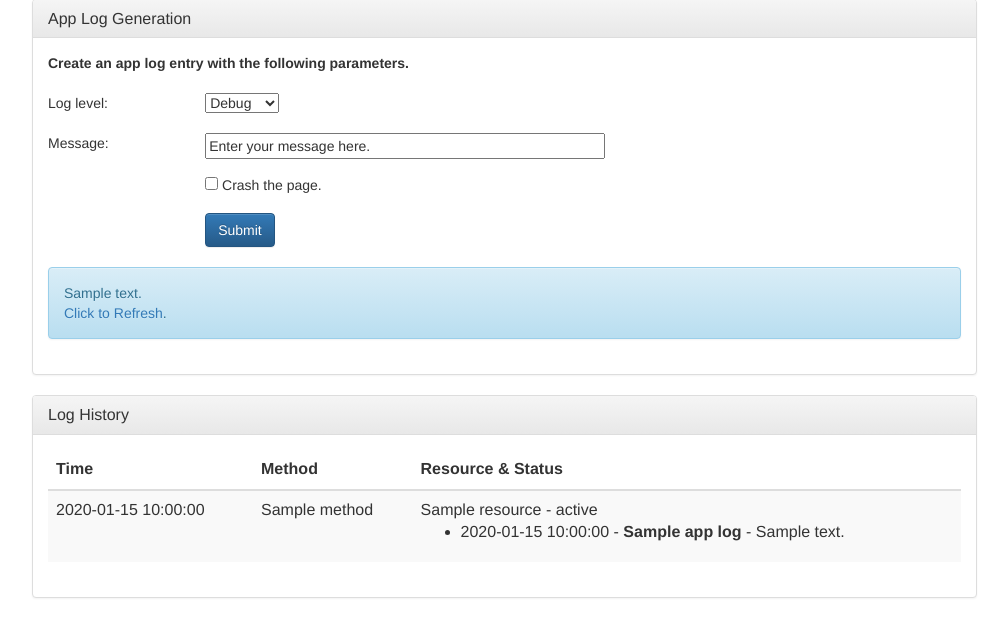
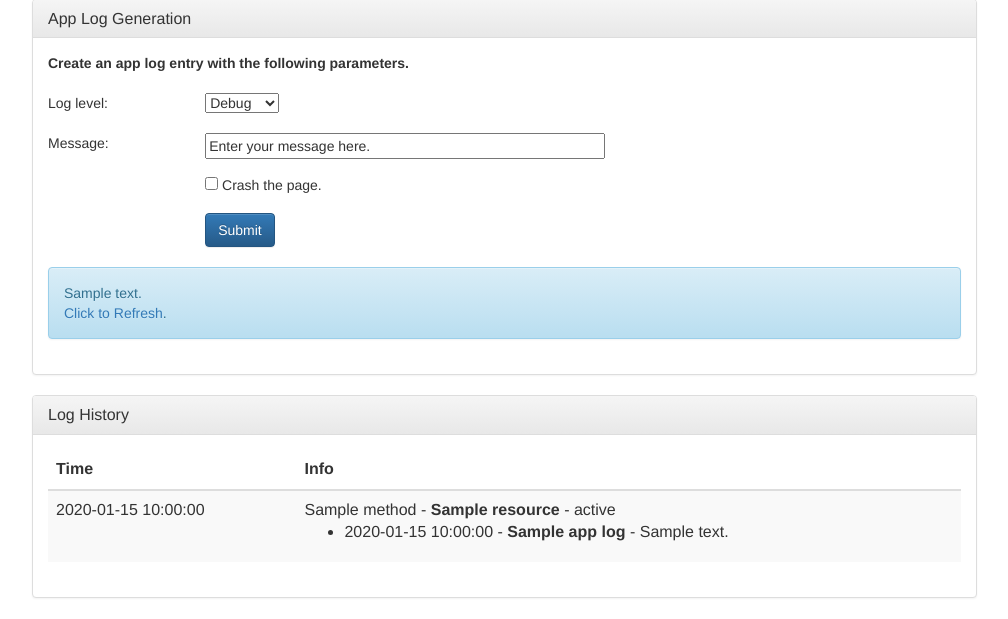
Before and after one commit to lucena/GAEAnalytics, a Python web app: template templates/index.html in a window 1280 px wide. Shown: the part 181-800 px from the top of the page, without its empty margins (38-1046 px from the left). Run offline with Jinja, Linux system fonts and the light colour scheme; the template is opened without the code that fills it: most values are stand-ins (such as "Sample title", 1, 10 or a date in 2020); some libraries are stand-ins or nearby versions.

Commit message:
Consolidate to 2 columns.

```diff
--- a/templates/index.html
+++ b/templates/index.html
@@ -143,16 +143,14 @@ limitations under the License.
               <thead>
                 <tr>
                   <th>Time</th>
-                  <th>Method</th>
-                  <th>Resource &amp; Status</th>
+                  <th>Info</th>
                 </tr>
               </thead>
               <tbody>
               {% for log in logs %}
                 <tr>
                   <td>{{ log.timestamp }}</td>
-                  <td>{{ log.method }}</td>
-                  <td>{{ log.resource }} - {{ log.status }}
+                  <td>{{ log.method }} - <b>{{ log.resource }}</b> - {{ log.status }}
                     {% if log.app_logs %}
                       <br/><ul>
                         {% for app_log in log.app_logs %}
```
